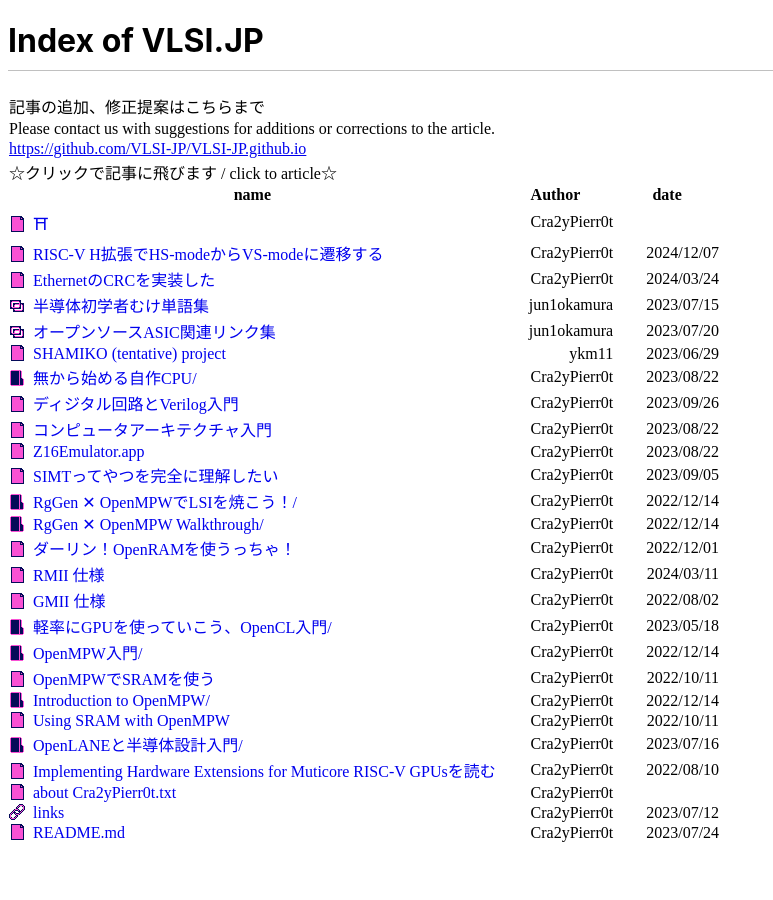
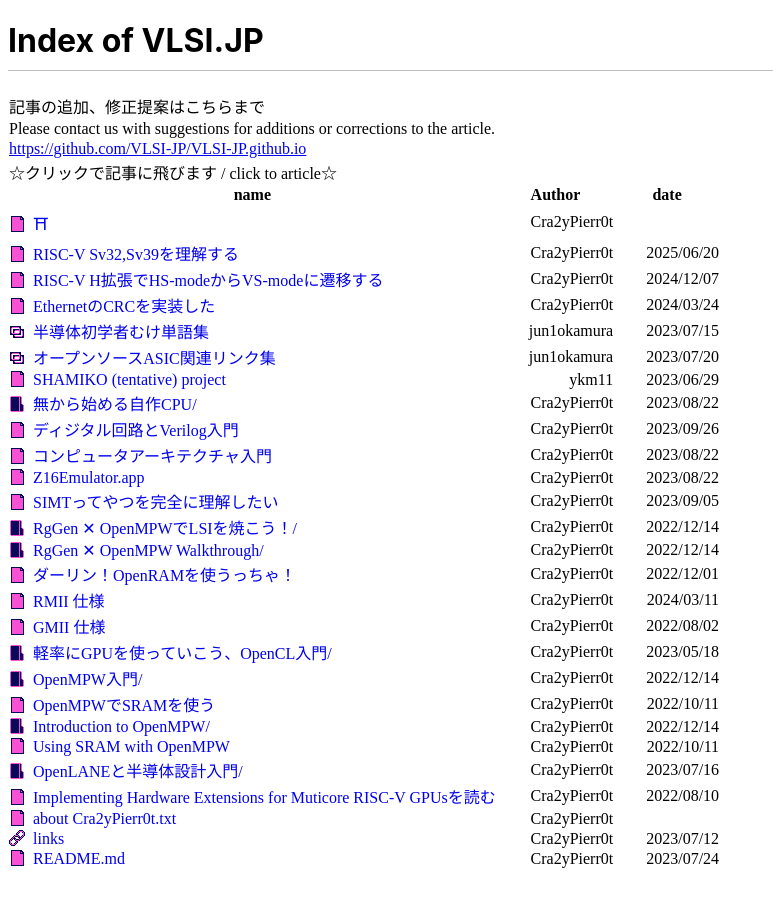
Before and after one commit to VLSI-JP/VLSI-JP.github.io, a Jekyll site: the page built from index.html, in a window 1280 px wide. Shown: the whole page, without its empty margins (0-773 px from the left). Built offline with Jekyll 4.4.1, drawn with Linux system fonts in a browser that asks for light colours.

Commit message:
update article list

```diff
--- a/_data/article_list.yml
+++ b/_data/article_list.yml
@@ -4,17 +4,17 @@
   date:
   link: Shrine.html
 
+- title: RISC-V Sv32,Sv39を理解する
+  author: Cra2yPierr0t
+  date: 2025/06/20
+  link: UnderstandMMU.html#risc-v-sv32sv39を理解する
+  icon: file
+
 - title: RISC-V H拡張でHS-modeからVS-modeに遷移する
   author: Cra2yPierr0t
   date: 2024/12/07
   link: RISCV_H_Extension.html#risc-v-h拡張でhs-modeからvs-modeに遷移する
   icon: file
-
-    #- title: RISC-V Sv32,Sv39を理解する
-    #  author: Cra2yPierr0t
-    #  date: 2024/11/30
-    #  link: UnderstandMMU.html#risc-v-sv32sv39を理解する
-    #  icon: file
 
 - title: EthernetのCRCを実装した
   author: Cra2yPierr0t
```
